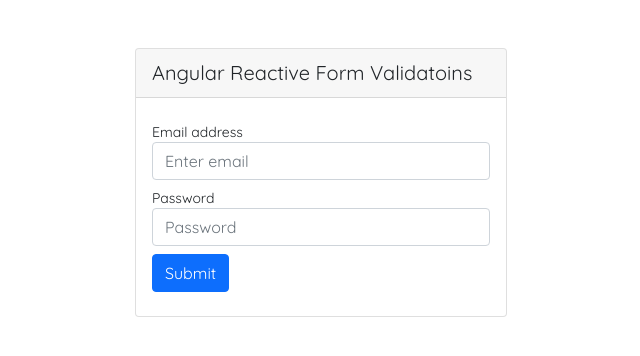
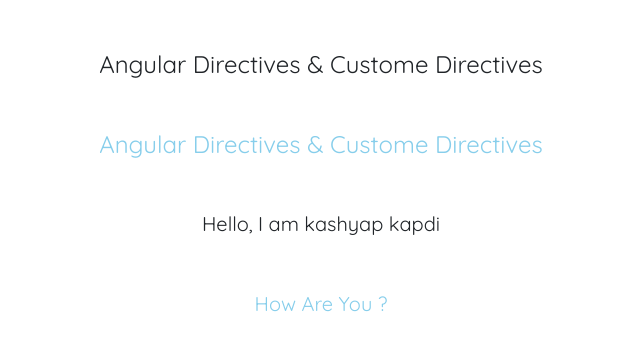
Before and after one commit to Kashyap2424/ANGULAR-TUTORIAL-CODE-STEP-BY-STEP, an Angular app: page / in a window 1280 px wide. Shown: the top 356 px of the page, without its empty margins (319-959 px from the left). Built offline with nearby package versions, Linux system fonts and the light colour scheme.

Commit message:
Learn what is directives & how to create one custom directives in angular

```diff
--- a/src/app/app.component.html
+++ b/src/app/app.component.html
@@ -1,36 +1,7 @@
 <div class="container ">
-  <div class="row g-0">
-    <div class="my-5 col-12 d-flex justify-content-center align-items-center">
-      <div class="col-4 card">
-        <div class="card-header">
-          <h2 class="m-0">{{title}}</h2>
-        </div>
-        <div class="card-body">
-          <form [formGroup]='loginForm' (ngSubmit)="loginUser()">
-            <div class="my-2 form-group">
-              <label for="exampleInputEmail1">Email address</label>
-              <input type="email" name="emailAddress" class="form-control" aria-describedby="emailHelp"
-                placeholder="Enter email" formControlName="emailAddress">
-              <span style="color: red; font-size: 12px; font-weight: 600; display: block;"
-                *ngIf="emailAddress && emailAddress.invalid && emailAddress.touched">Email address field
-                is
-                not valid</span>
-            </div>
-            <div class="my-2 form-group">
-              <label for="exampleInputPassword1">Password</label>
-              <input type="password" name="password" class="form-control" placeholder="Password"
-                formControlName="password">
-              <span style="color: red; font-size: 12px; font-weight: 600; display: block;"
-                *ngIf="password && password.invalid && password.touched">Password field
-                is
-                not valid</span>
-            </div>
-            <div class="my-2 form-group">
-              <button type="submit" class="btn btn-primary">Submit</button>
-            </div>
-          </form>
-        </div>
-      </div>
-    </div>
-  </div>
+  <h1 class="text-center my-5">{{ title }}</h1>
+  <h1 class="text-center my-5" appRedElement>{{ title }}</h1>
+
+  <h2 class="text-center my-5">Hello, I am kashyap kapdi</h2>
+  <h2 class="text-center my-5" appRedElement>How Are You ?</h2>
 </div>
--- a/src/app/app.component.ts
+++ b/src/app/app.component.ts
@@ -7,31 +7,5 @@
   styleUrls: ['./app.component.css'],
 })
 export class AppComponent {
-  title = 'Angular Reactive Form Validatoins';
-
-  loginForm = new FormGroup({
-    emailAddress: new FormControl('', [
-      Validators.required,
-      Validators.pattern(
-        /^(([^<>()[\]\\.,;:\s@"]+(\.[^<>()[\]\\.,;:\s@"]+)*)|(".+"))@((\[[0-9]{1,3}\.[0-9]{1,3}\.[0-9]{1,3}\.[0-9]{1,3}\])|(([a-zA-Z\-0-9]+\.)+[a-zA-Z]{2,}))$/
-      ),
-    ]),
-    password: new FormControl('', [
-      Validators.required,
-      Validators.pattern(
-        /^(?=.*\d)(?=.*[!@#$%^&*])(?=.*[a-z])(?=.*[A-Z]).{8,}$/
-      ),
-    ]),
-  });
-
-  loginUser() {
-    console.warn(this.loginForm.value);
-  }
-
-  get emailAddress() {
-    return this.loginForm.get('emailAddress');
-  }
-  get password() {
-    return this.loginForm.get('password');
-  }
+  title = 'Angular Directives & Custome Directives';
 }
--- a/src/app/app.module.ts
+++ b/src/app/app.module.ts
@@ -9,9 +9,10 @@
 import { MatSliderModule } from '@angular/material/slider';
 import { MatButtonModule } from '@angular/material/button';
 import { MatBadgeModule } from '@angular/material/badge';
+import { RedElementDirective } from './red-element.directive';
 
 @NgModule({
-  declarations: [AppComponent],
+  declarations: [AppComponent, RedElementDirective],
   imports: [
     BrowserModule,
     AppRoutingModule,
--- /dev/null
+++ b/src/app/red-element.directive.ts
@@ -0,0 +1,10 @@
+import { Directive, ElementRef } from '@angular/core';
+
+@Directive({
+  selector: '[appRedElement]',
+})
+export class RedElementDirective {
+  constructor(element: ElementRef) {
+    element.nativeElement.style.color = 'skyblue';
+  }
+}
```
Also changed, not shown: 1 other file (tests, documents, lock files or other folders).
